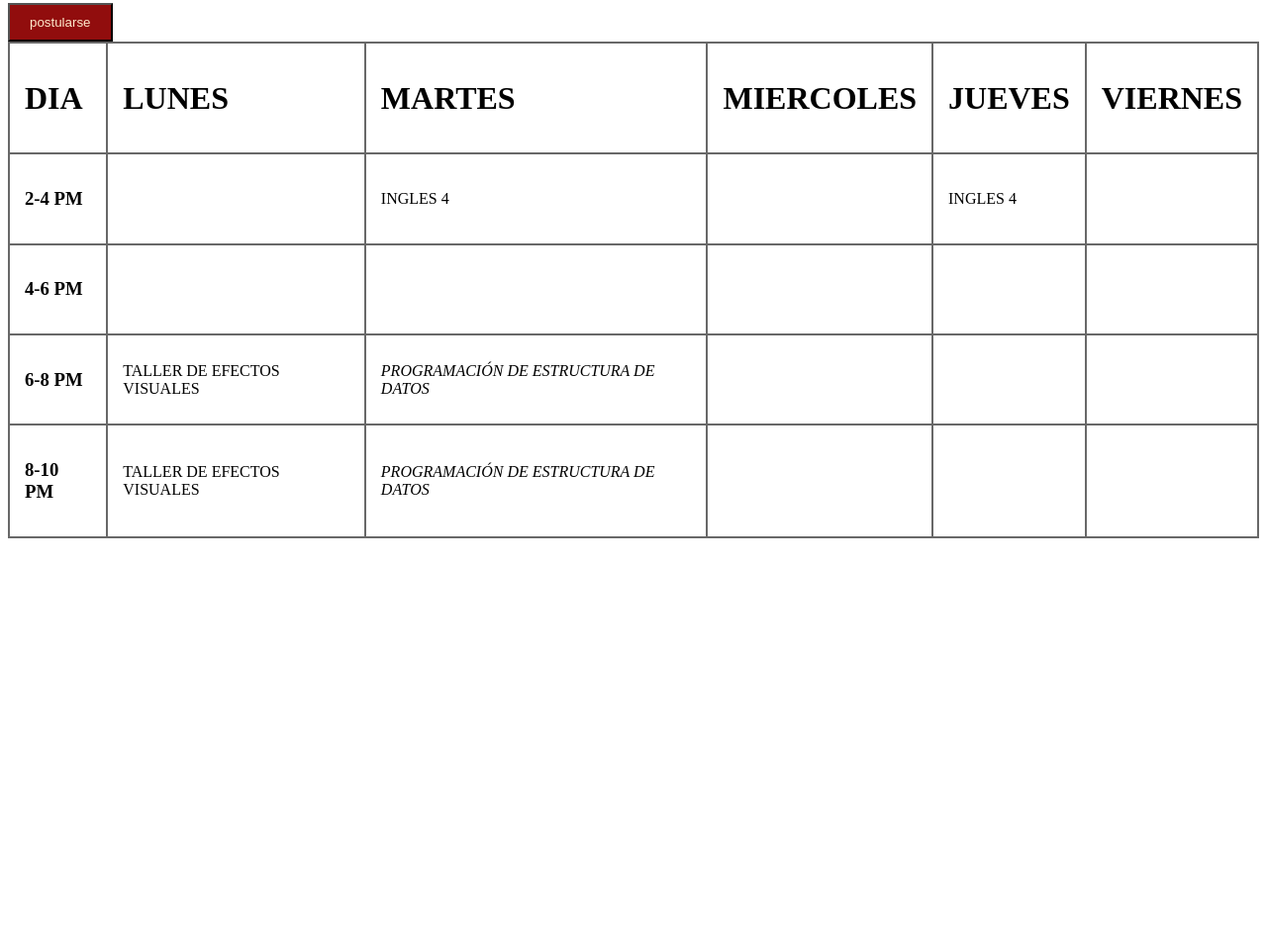
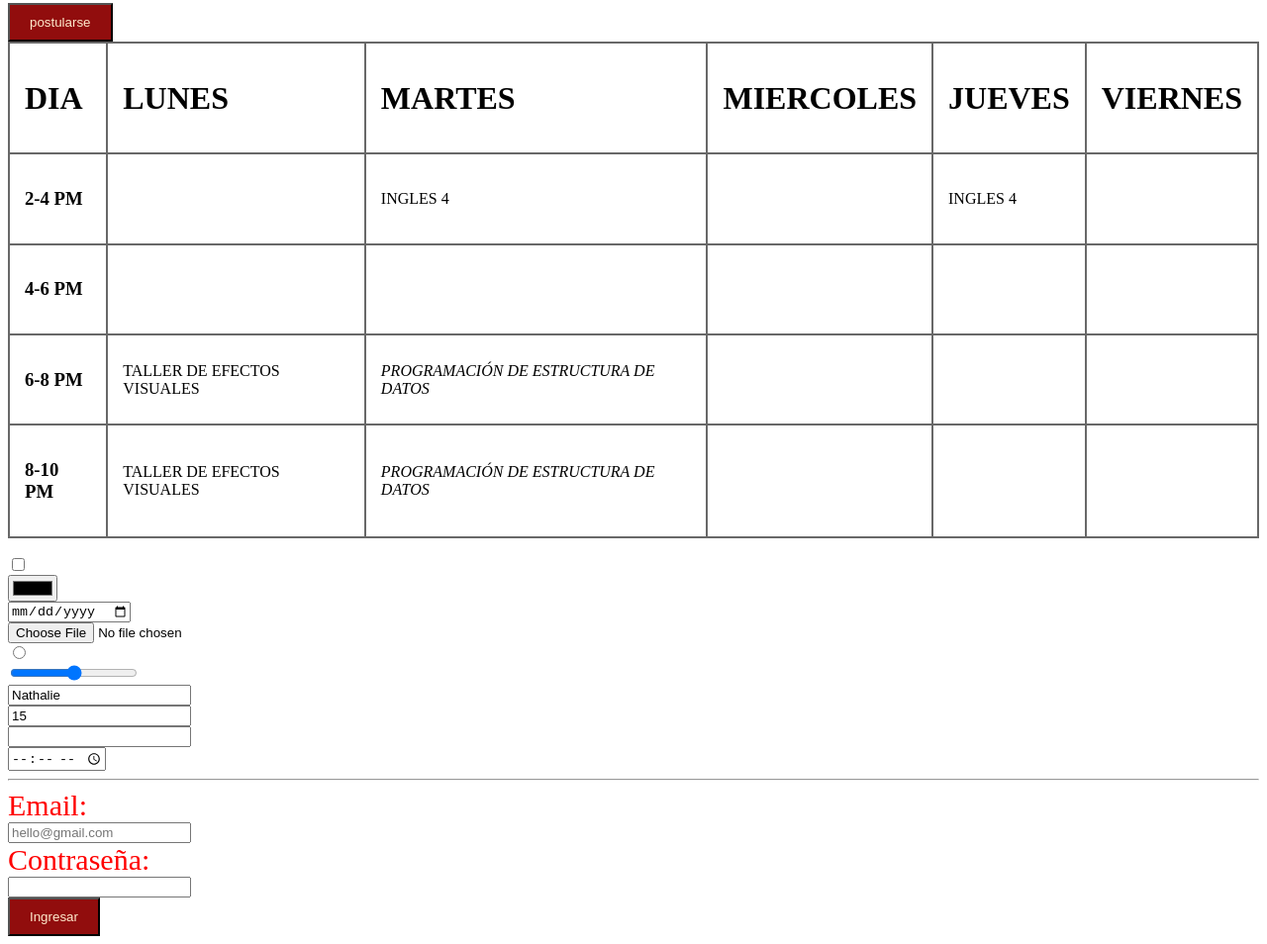
Before and after one commit to nathalievlopez/intro-html, a plain HTML site: page index.html in a window 1280 px wide. Shown: the part 635-1589 px from the top of the page at 99% size. Before the commit the page ends 1186 px from the top, so only its background shows below. Drawn offline with Linux system fonts and the light colour scheme.

Commit message:
tipos de input y actividad

```diff
--- a/index.html
+++ b/index.html
@@ -84,6 +84,32 @@ Curabitur cursus aliquam dolor. In posuere nibh eget mi maximus, in interdum nib
     <tr>
 
     </tr>
-</table>
+</table> <br>
+<!-- cuadrito de check -->
+<input type="checkbox"> <br>
+<!-- cuadrito de color -->
+<input type="color"><br>
+<!-- cuadrito de fecha -->
+<input type="date"><br>
+<!-- cuadrito de archivo -->
+<input type="file"><br>
+<!-- circulito de check -->
+<input type="radio"><br>
+<!-- niveles horizontal -->
+<input type="range"><br>
+<!-- cuadrito de texto -->
+<input type="text" placeholder="escriba su nombre" value="Nathalie"><br>
+<!-- cuadrito de numeros -->
+<input type="number" value="15"><br>
+<!-- cuadrito de contraseña -->
+<input type="password"><br>
+<!-- cuadrito de archivo -->
+<input type="time"><br>
+<hr>
+<span>Email:</span><br>
+<input type="text" placeholder="hello@gmail.com" ><br>
+<span>Contraseña:</span><br>
+<input type="password"><br>
+<button>Ingresar</button><br>
 </body>
 </html>
```
